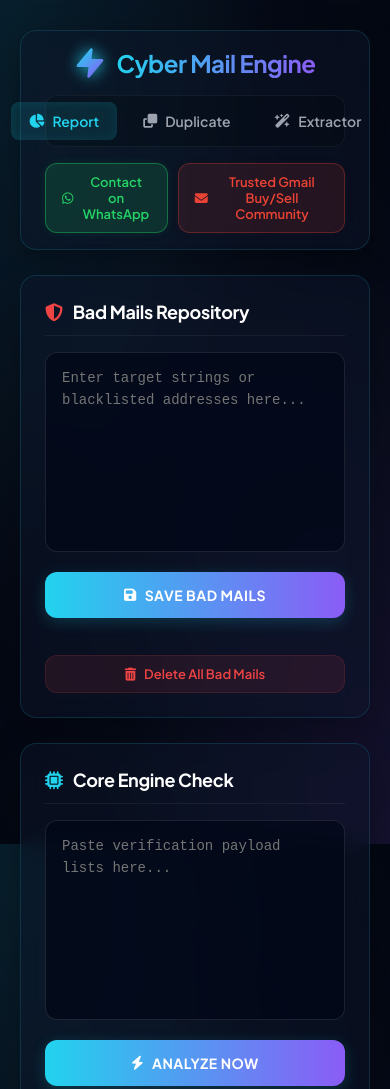
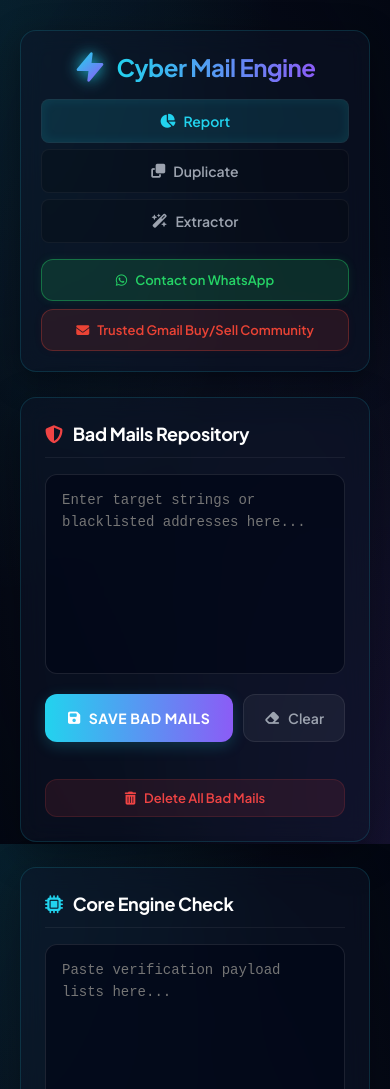
Before and after one commit to abdulrahman-dogar-web/cyber-mail-engin, a plain HTML site: page index.html in a window 390 px wide. Shown: the top 1089 px of the page. Drawn offline with Linux system fonts and the light colour scheme.

Commit message:
index.html

```diff
--- a/index.html
+++ b/index.html
@@ -258,6 +258,36 @@
   outline: none;
   border-color: var(--cyber-cyan);
   box-shadow: 0 0 0 3px rgba(34, 211, 238, 0.15);
+}
+
+/* Action row styling for action buttons and clear functionality */
+.action-row {
+  display: flex;
+  gap: 10px;
+  width: 100%;
+}
+
+.clear-btn {
+  padding: 14px 20px;
+  border: none;
+  border-radius: var(--radius-md);
+  cursor: pointer;
+  background: rgba(255, 255, 255, 0.05);
+  color: #9ca3af;
+  font-weight: 600;
+  font-size: 14px;
+  transition: var(--transition-smooth);
+  border: 1px solid rgba(255, 255, 255, 0.08);
+  display: flex;
+  align-items: center;
+  justify-content: center;
+  gap: 8px;
+}
+
+.clear-btn:hover {
+  background: rgba(239, 68, 68, 0.15);
+  color: var(--cyber-red);
+  border-color: rgba(239, 68, 68, 0.3);
 }
 
 /* --- Buttons System --- */
@@ -604,10 +634,32 @@
     flex-direction: column;
     gap: 16px;
     text-align: center;
+    padding: 20px;
   }
   .tabs {
     width: 100%;
+    flex-direction: column;
+    gap: 6px;
+    background: transparent;
+    border: none;
+    padding: 0;
+  }
+  .tab-btn {
+    width: 100%;
     justify-content: center;
+    background: rgba(0, 0, 0, 0.2);
+    border: 1px solid rgba(255, 255, 255, 0.05);
+    padding: 12px;
+  }
+  .contact {
+    flex-direction: column;
+    width: 100%;
+    gap: 8px;
+  }
+  .contact a {
+    width: 100%;
+    justify-content: center;
+    padding: 12px;
   }
   .footer-grid {
     grid-template-columns: 1fr;
@@ -665,7 +717,10 @@
         <div class="textarea-wrapper">
           <textarea id="badInput" placeholder="Enter target strings or blacklisted addresses here..."></textarea>
         </div>
-        <button class="main-btn" onclick="saveBad()"><i class="fa-solid fa-floppy-disk"></i> Save Bad Mails</button>
+        <div class="action-row">
+          <button class="main-btn" onclick="saveBad()"><i class="fa-solid fa-floppy-disk"></i> Save Bad Mails</button>
+          <button class="clear-btn" onclick="document.getElementById('badInput').value=''"><i class="fa-solid fa-eraser"></i> Clear</button>
+        </div>
 
         <div class="list-container" id="badList"></div>
 
@@ -678,7 +733,10 @@
         <div class="textarea-wrapper">
           <textarea id="checkInput" placeholder="Paste verification payload lists here..."></textarea>
         </div>
-        <button class="main-btn" onclick="analyze()"><i class="fa-solid fa-bolt"></i> ANALYZE NOW</button>
+        <div class="action-row">
+          <button class="main-btn" onclick="analyze()"><i class="fa-solid fa-bolt"></i> ANALYZE NOW</button>
+          <button class="clear-btn" onclick="document.getElementById('checkInput').value=''"><i class="fa-solid fa-eraser"></i> Clear</button>
+        </div>
 
         <!-- Good Metric Output Box -->
         <div class="result-box good">
@@ -712,7 +770,10 @@
       <div class="textarea-wrapper">
         <textarea id="dupInput" placeholder="Paste mail matrix array to filter redundancies..."></textarea>
       </div>
-      <button class="main-btn" onclick="removeDup()"><i class="fa-solid fa-filter-circle-xmark"></i> Remove Duplicates</button>
+      <div class="action-row">
+        <button class="main-btn" onclick="removeDup()"><i class="fa-solid fa-filter-circle-xmark"></i> Remove Duplicates</button>
+        <button class="clear-btn" onclick="document.getElementById('dupInput').value=''"><i class="fa-solid fa-eraser"></i> Clear</button>
+      </div>
 
       <div class="result-box good">
         <h4><i class="fa-solid fa-sparkles"></i> Unique Output</h4>
@@ -735,7 +796,10 @@
       <div class="textarea-wrapper">
         <textarea id="extInput" placeholder="Dump raw text strings or logs here to isolate target syntax patterns..."></textarea>
       </div>
-      <button class="main-btn" onclick="extract()"><i class="fa-solid fa-arrow-down-9-1"></i> Extract Elements</button>
+      <div class="action-row">
+        <button class="main-btn" onclick="extract()"><i class="fa-solid fa-arrow-down-9-1"></i> Extract Elements</button>
+        <button class="clear-btn" onclick="document.getElementById('extInput').value=''"><i class="fa-solid fa-eraser"></i> Clear</button>
+      </div>
 
       <div class="result-box good">
         <h4><i class="fa-solid fa-envelope-circle-check"></i> Isolated Gmail List</h4>
```
